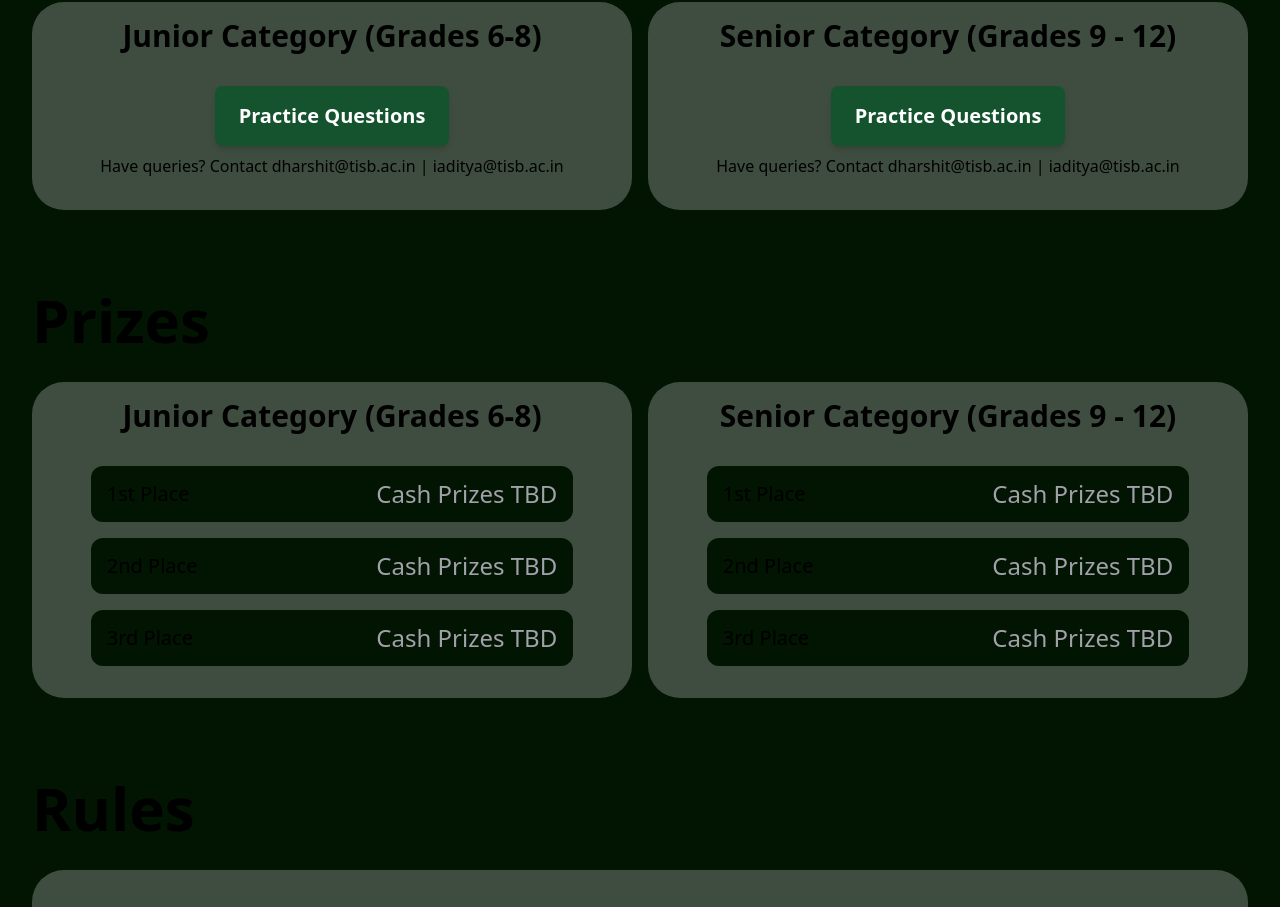
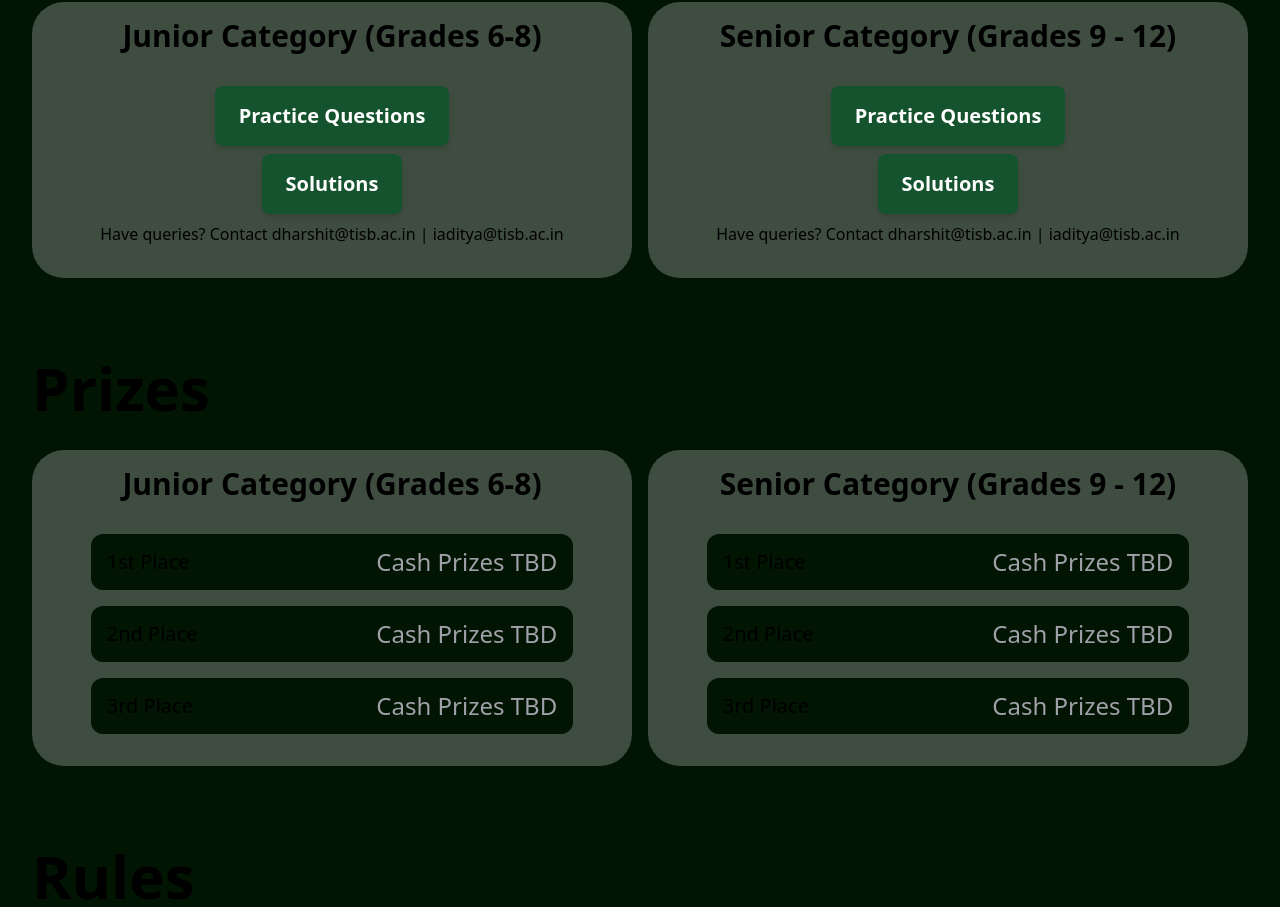
Before and after one commit to anoushka2006/Zephyr-Website, a Next.js app: page / in a window 1280 px wide. Shown: the part 954-1861 px from the top of the page. Built offline with nearby package versions, Linux system fonts and the light colour scheme.

Commit message:
added solutions

```diff
--- a/pages/index.tsx
+++ b/pages/index.tsx
@@ -141,6 +141,16 @@ export default function Home() {
 								>
 									Practice Questions
 								</motion.button>
+
+								<motion.button
+									whileHover={{ scale: 1.03 }}
+									transition={{ duration: 0.3 }}
+									onClick={() => window.open("https://1drv.ms/b/s!Aq1ItQ904t0xhUo7FCMU_VWUOj3w?e=p7k6u3", "_blank")}
+									className="py-4 px-6 text-xl font-semibold bg-green-900 text-white rounded-lg shadow-md hover:bg-green-600 cursor-pointer mt-2 "
+									// style={{width:220}}
+								>
+									{`Solutions`}
+								</motion.button>
 								<h5 className="mt-2">
 									Have queries? Contact dharshit@tisb.ac.in | iaditya@tisb.ac.in
 								</h5>
@@ -161,6 +171,16 @@ export default function Home() {
 									className="py-4 px-6 text-xl font-semibold bg-green-900 text-white rounded-lg shadow-md hover:bg-green-600 cursor-pointer"
 								>
 									Practice Questions
+								</motion.button>
+
+								<motion.button
+									whileHover={{ scale: 1.03 }}
+									transition={{ duration: 0.3 }}
+									onClick={() => window.open("https://1drv.ms/b/s!Aq1ItQ904t0xhUuvYi6xwG2UANot?e=bJTK4v", "_blank")}
+									className="py-4 px-6 text-xl font-semibold bg-green-900 text-white rounded-lg shadow-md hover:bg-green-600 cursor-pointer mt-2 "
+									// style={{width:220}}
+								>
+									{`Solutions`}
 								</motion.button>
 								<h5 className="mt-2">
 									Have queries? Contact dharshit@tisb.ac.in | iaditya@tisb.ac.in
```
